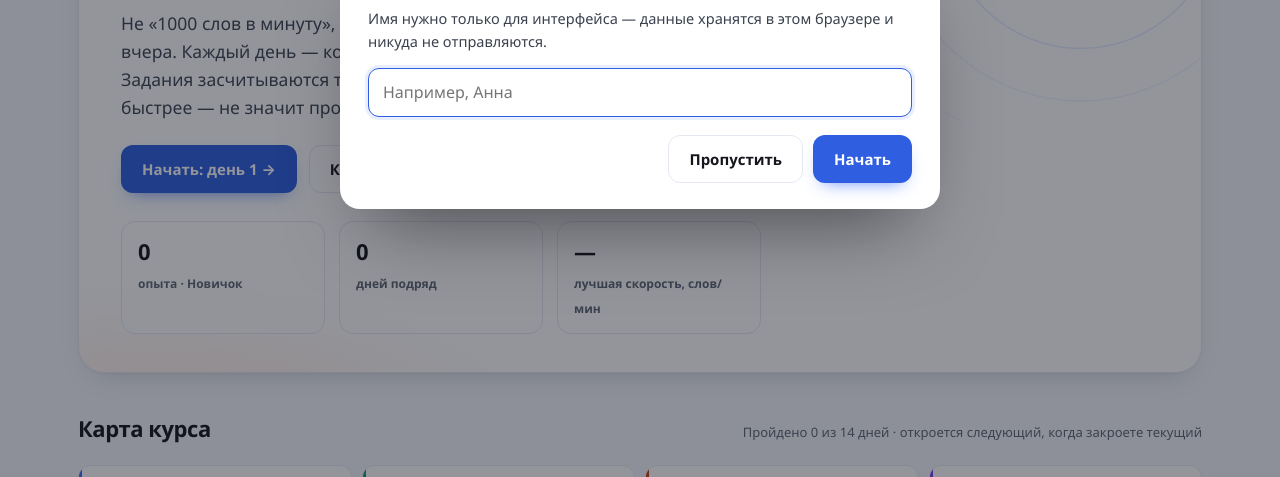
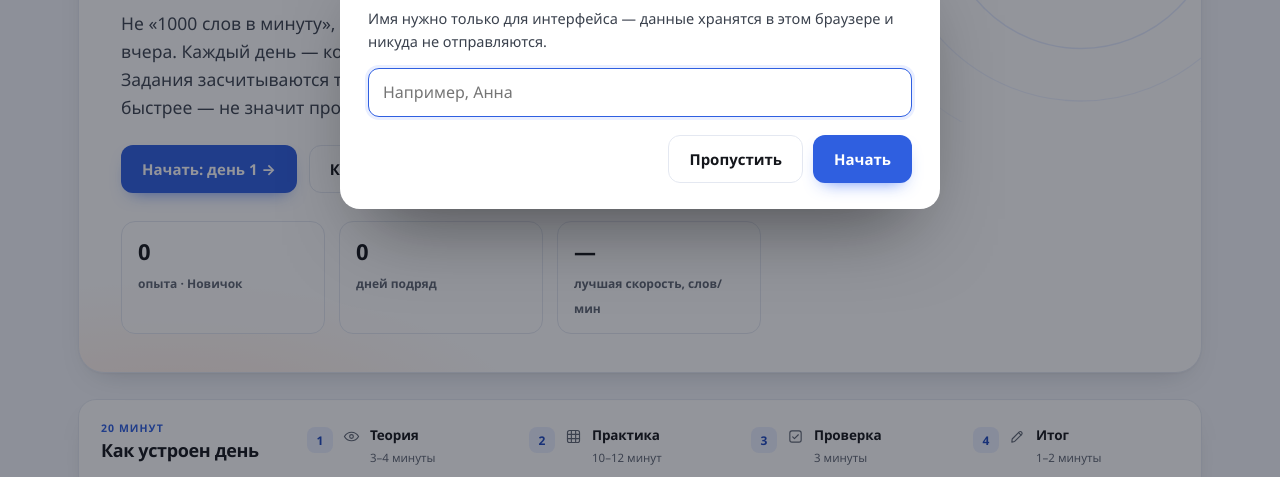
Before and after one commit to baikalworks/speed-reading, a plain HTML site: page index.html in a window 1280 px wide. Shown: the part 323-800 px from the top of the page. Drawn offline with Linux system fonts and the light colour scheme.

Commit message:
Курс скорочтения: сайт и PWA

```diff
--- a/assets/app.css
+++ b/assets/app.css
@@ -210,8 +210,8 @@ main{max-width:1180px;margin:0 auto;padding:30px 28px 90px}
 
 /* ---------- reader ---------- */
 .reader-text{
-  max-width:66ch;font-size:18px;line-height:1.72;color:#232833;
-  background:#fff;border-radius:12px;padding:4px 2px;
+  max-width:66ch;font-size:18px;line-height:1.72;color:var(--ink);
+  background:transparent;border-radius:12px;padding:4px 2px;
 }
 .reader-text p{margin:0 0 14px}
 .reader-text.hidden{filter:blur(7px);pointer-events:none;user-select:none}
@@ -601,3 +601,13 @@ button,.opt,.day,label{touch-action:manipulation}
 
 /* Кнопка-акцент: контраст выше 4.5 в светлой теме */
 [data-theme="paper"]{--accent:#2f5fe0;--accent-2:#1d47bd}
+
+/* Полоса «как устроен день» */
+.flow{display:grid;grid-template-columns:repeat(4,minmax(0,1fr));gap:16px;flex:1;min-width:340px}
+.flow-step{display:flex;gap:10px;align-items:flex-start}
+.flow-step .n{width:26px;height:26px;border-radius:8px;background:var(--accent-soft);color:var(--accent-2);
+  display:grid;place-items:center;font-size:12px;font-weight:800;flex:none}
+.flow-step b{display:block;font-size:13.5px;letter-spacing:-.01em}
+.flow-step span{display:block;font-size:11.5px;color:var(--muted);margin-top:2px}
+.flow-step svg{color:var(--muted);margin-top:3px}
+@media (max-width:820px){.flow{grid-template-columns:repeat(2,minmax(0,1fr))}}
--- a/assets/app.js
+++ b/assets/app.js
@@ -176,6 +176,21 @@
           heroStat(fmtNum(st.xp), 'опыта · ' + rank.name) +
           heroStat(st.streak || 0, 'дней подряд') +
           heroStat(best.wpm || '—', 'лучшая скорость, слов/мин') +
+        '</div>' +
+      '</section>' +
+
+      '<section class="section" style="margin-top:16px">' +
+        '<div class="panel panel-pad" style="display:flex;align-items:center;gap:26px;flex-wrap:wrap">' +
+          '<div style="min-width:180px">' +
+            '<div style="font-size:10.5px;font-weight:800;letter-spacing:.1em;color:var(--accent)">20 МИНУТ</div>' +
+            '<h3 style="font-size:18px;margin-top:3px">Как устроен день</h3>' +
+          '</div>' +
+          '<div class="flow">' +
+            [['1', 'Теория', '3–4 минуты', 'reader'], ['2', 'Практика', '10–12 минут', 'schulte'],
+             ['3', 'Проверка', '3 минуты', 'checklist'], ['4', 'Итог', '1–2 минуты', 'reflection']]
+              .map(st => '<div class="flow-step"><span class="n">' + st[0] + '</span>' + icon(st[3]) +
+                '<div><b>' + st[1] + '</b><span>' + st[2] + '</span></div></div>').join('') +
+          '</div>' +
         '</div>' +
       '</section>' +
 
```
